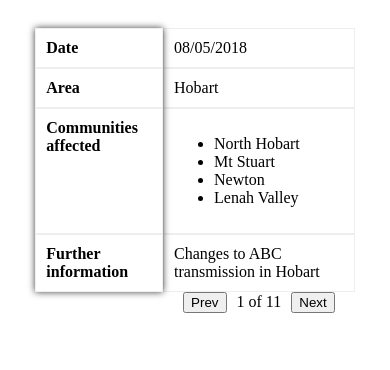
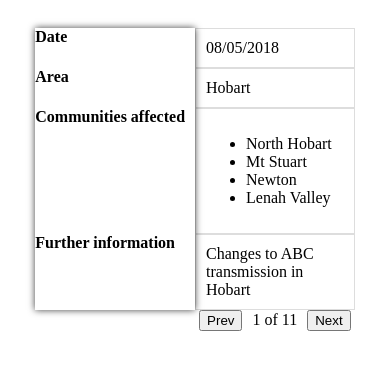
Before and after one commit to hideandseekdigital/best-responsive-table, a website: page docs/index.html in a window 390 px wide. Drawn offline with nearby package versions, Linux system fonts and the light colour scheme; files that its build step writes are made by us from their sources.

Commit message:
move some default styels out of brt.css

```diff
--- a/sass/brt.scss
+++ b/sass/brt.scss
@@ -1,5 +1,5 @@
-$brt-label-width: 40%;
-$brt-table-width: 60%;
+$brt-label-width: 50%;
+$brt-table-width: 100% - $brt-label-width;
 
 .responsive-table-wrapper{
 
@@ -13,11 +13,6 @@ $brt-table-width: 60%;
         display: none;
     }
 
-    th,td,
-    ul.table-labels li{
-        border: 1px solid #eee;
-        padding: 10px;
-    }
 
     .responsive-td-heading{
         position: absolute;
@@ -82,8 +77,8 @@ $brt-table-width: 60%;
             position: relative;
             z-index: 8;
             display: block;
-            width: 60%;
-            margin-left: 40%;
+            width: $brt-table-width;
+            margin-left: $brt-label-width;
             white-space: nowrap;
             overflow: hidden;
             thead{
```
Also changed, not shown: index.html (+9 -10 lines), dist/css/brt.css.
